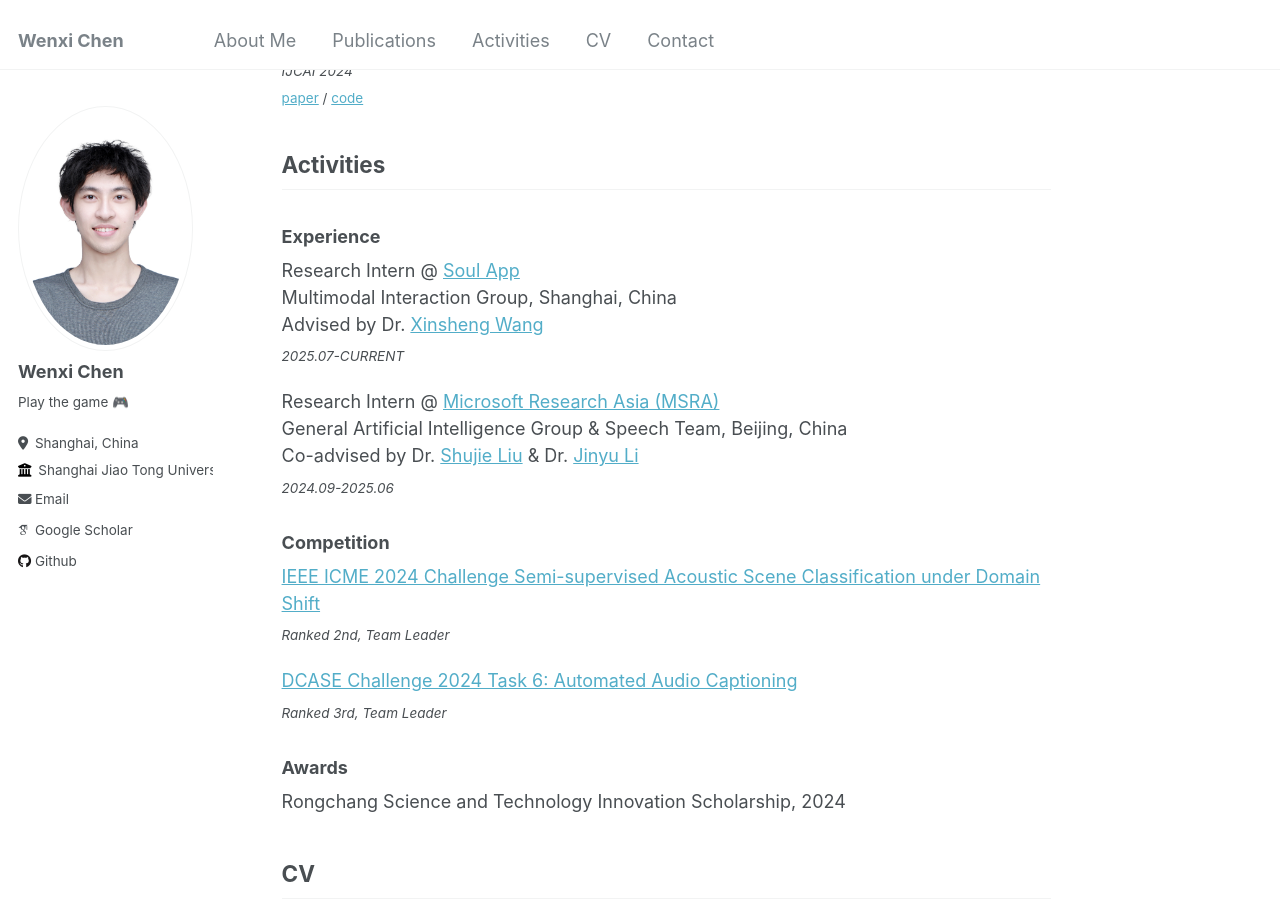
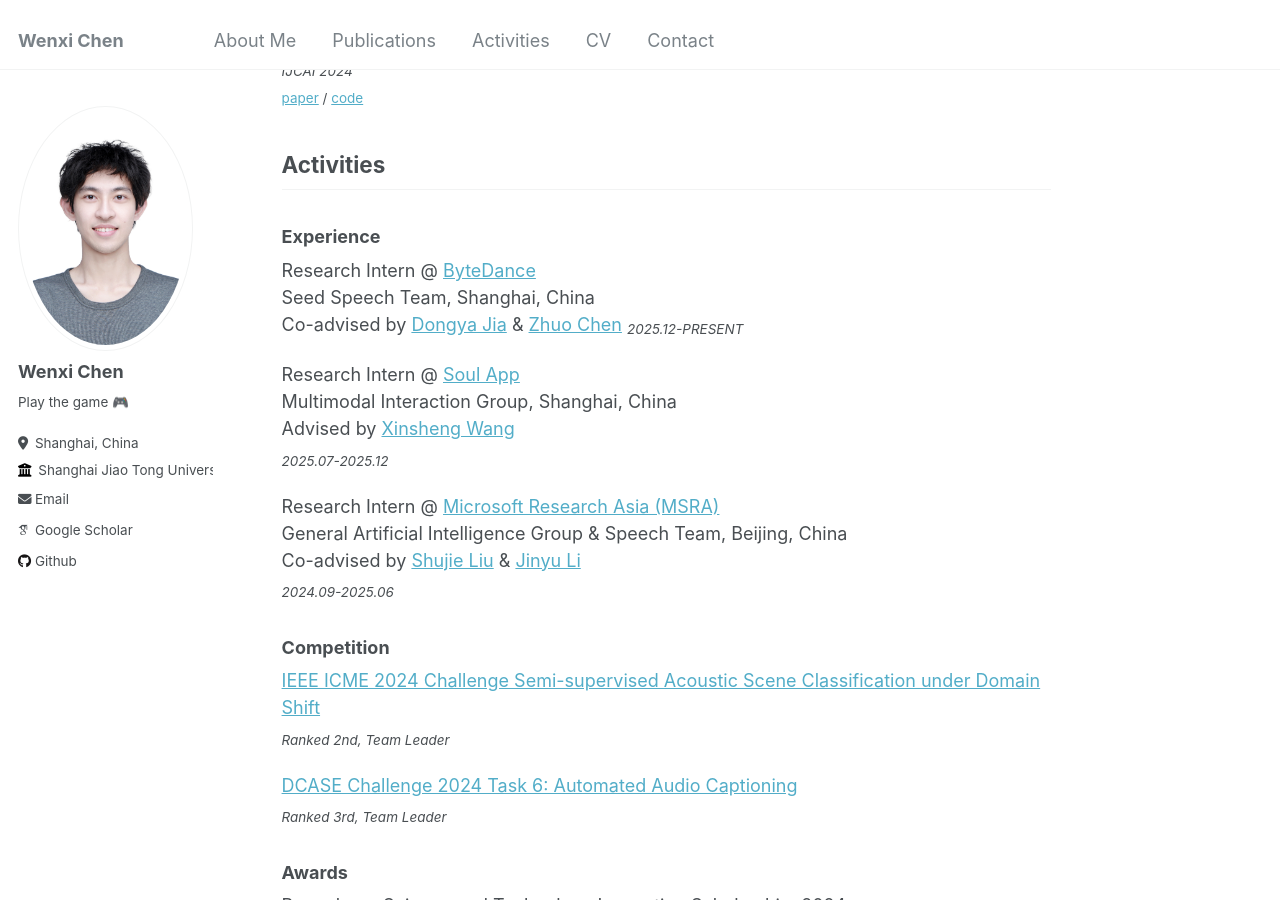
Before and after one commit to cwx-worst-one/cwx-worst-one.github.io, a Jekyll site: the page built from _pages/about.md, in a window 1280 px wide and 900 px high, scrolled down 1320 px. Built offline with Jekyll 4.4.1, drawn with Linux system fonts in a browser that asks for light colours; some web fonts are replaced.

Commit message:
feat: update

```diff
--- a/_pages/about.md
+++ b/_pages/about.md
@@ -84,14 +84,19 @@ For the most up-to-date information, please visit my [Google Scholar](https://sc
 ## Activities
 
 ### Experience
+Research Intern @ [ByteDance](https://www.bytedance.com/en)
+Seed Speech Team, Shanghai, China
+Co-advised by [Dongya Jia](https://scholar.google.com/citations?user=o2ucdzsAAAAJ&hl=en&oi=ao) & [Zhuo Chen](https://scholar.google.com/citations?user=pT8paUkAAAAJ&hl=en)
+<sub>*2025.12-PRESENT*</sub>
+
 Research Intern @ [Soul App](https://www.soulapp.cn/)
 Multimodal Interaction Group, Shanghai, China
-Advised by Dr. [Xinsheng Wang](https://xinshengwang.github.io/)
-<sub>*2025.07-CURRENT*</sub>
+Advised by [Xinsheng Wang](https://xinshengwang.github.io/)
+<sub>*2025.07-2025.12*</sub>
 
 Research Intern @ [Microsoft Research Asia (MSRA)](https://www.msra.cn/)
 General Artificial Intelligence Group & Speech Team, Beijing, China
-Co-advised by Dr. [Shujie Liu](https://www.microsoft.com/en-us/research/people/shujliu/) & Dr. [Jinyu Li](https://www.microsoft.com/en-us/research/people/jinyli/)
+Co-advised by [Shujie Liu](https://www.microsoft.com/en-us/research/people/shujliu/) & [Jinyu Li](https://www.microsoft.com/en-us/research/people/jinyli/)
 <sub>*2024.09-2025.06*</sub>
 
 
```
Also changed, not shown: 1 other file.
